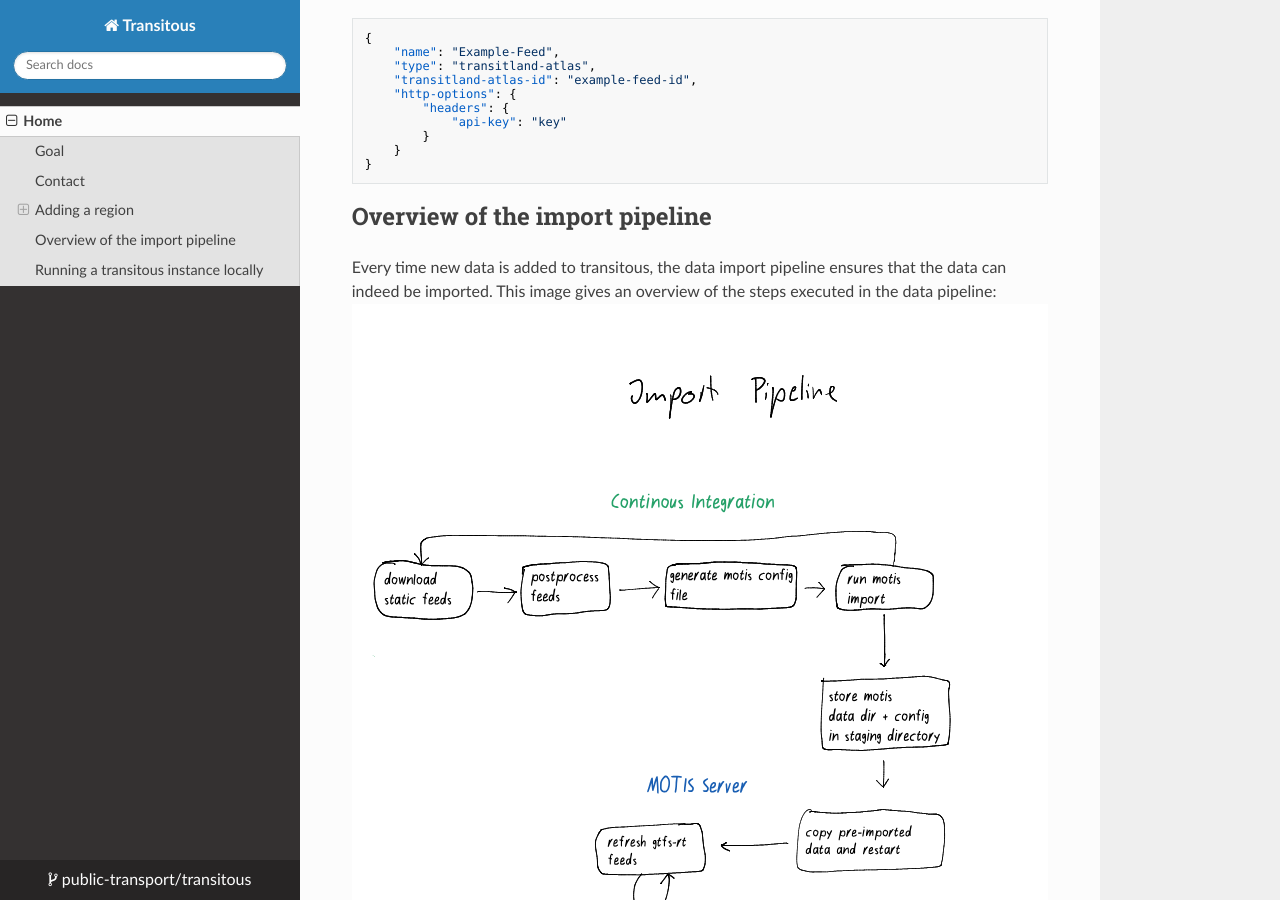
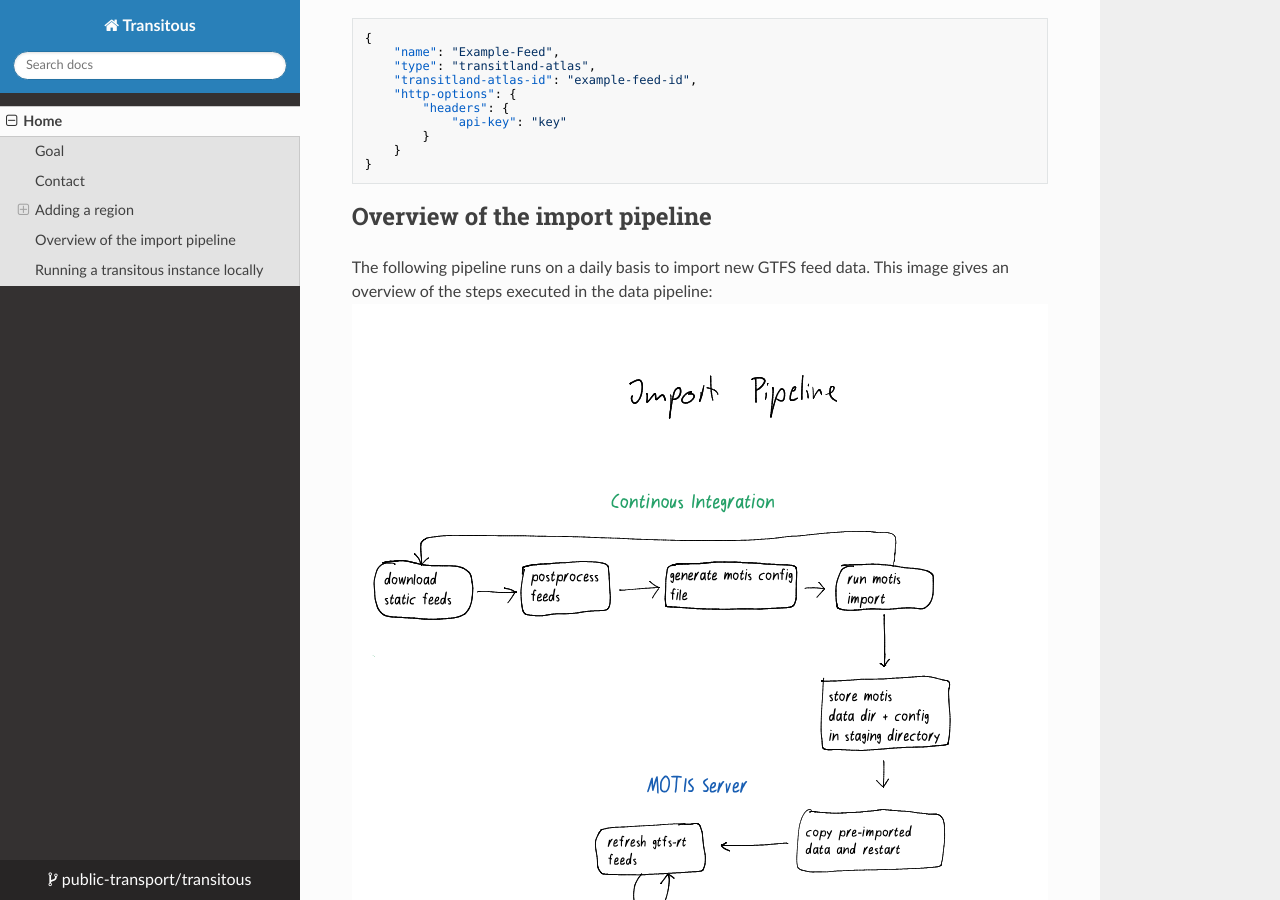
Before and after one commit to public-transport/transitous, an MkDocs documentation site: the page built from docs/docs/index.md, in a window 1280 px wide and 900 px high, scrolled down 4427 px. Built offline with MkDocs 1.6.1, drawn with Linux system fonts in a browser that asks for light colours; nearby versions of some CDN libraries.

Commit message:
Repharse image description

````diff
--- a/docs/docs/index.md
+++ b/docs/docs/index.md
@@ -222,7 +222,7 @@ This is useful for passing in things like headers with API keys.
 ```
 
 ## Overview of the import pipeline
-Every time new data is added to transitous, the data import pipeline ensures that the data can indeed be imported.
+The following pipeline runs on a daily basis to import new GTFS feed data.
 This image gives an overview of the steps executed in the data pipeline:
 <img src="pipeline.svg" alt="diagram visualizing the data import pipeline">
 
````
